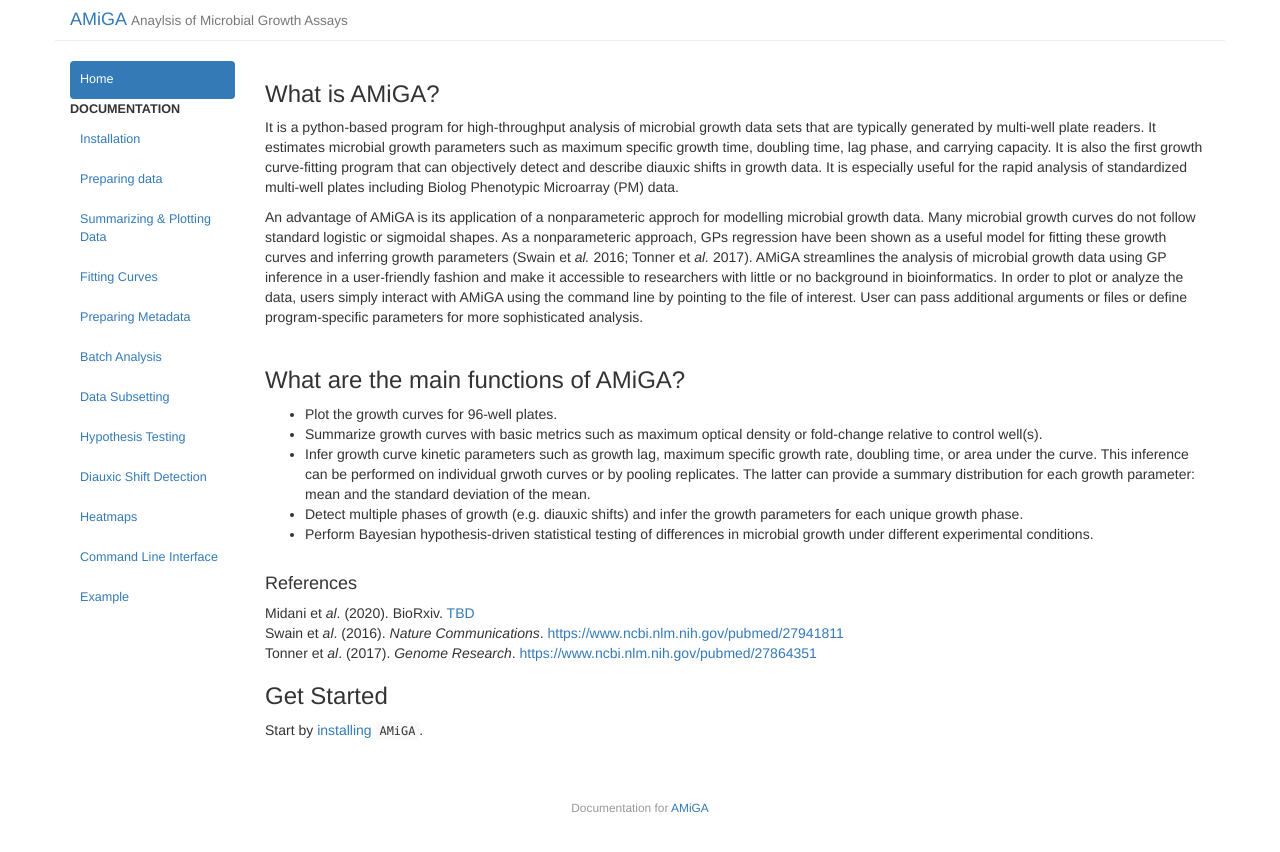
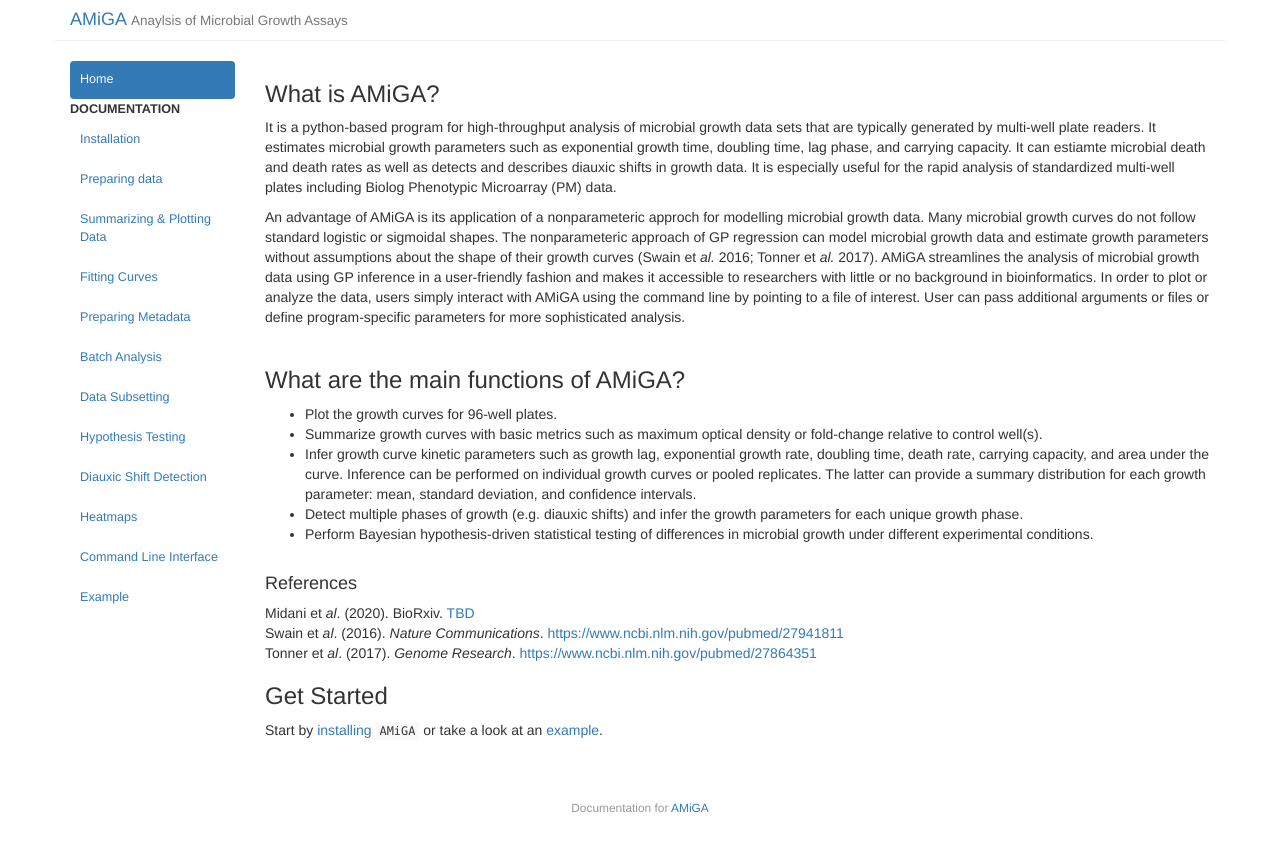
Before and after one commit to firasmidani/amiga, a Jekyll site: the page built from docs/index.md, in a window 1280 px wide. Shown: the top 852 px of the page. Built offline with Jekyll 4.4.1, drawn with Linux system fonts in a browser that asks for light colours.

Commit message:
docs: updated

```diff
--- a/docs/index.md
+++ b/docs/index.md
@@ -6,16 +6,16 @@
 
 ### What is AMiGA?
 
-It is a python-based program for high-throughput analysis of microbial growth data sets that are typically generated by multi-well plate readers. It estimates microbial growth parameters such as maximum specific growth time, doubling time, lag phase, and carrying capacity. It is also the first growth curve-fitting program that can objectively detect and describe diauxic shifts in growth data. It is especially useful for the rapid analysis of standardized multi-well plates including Biolog Phenotypic Microarray (PM<a></a>) data.
+It is a python-based program for high-throughput analysis of microbial growth data sets that are typically generated by multi-well plate readers. It estimates microbial growth parameters such as exponential growth time, doubling time, lag phase, and carrying capacity. It can estiamte microbial death and death rates as well as detects and describes diauxic shifts in growth data. It is especially useful for the rapid analysis of standardized multi-well plates including Biolog Phenotypic Microarray (PM<a></a>) data.
 
-An advantage of AMiGA is its application of a nonparameteric approch for modelling microbial growth data. Many microbial growth curves do not follow standard logistic or sigmoidal shapes. As a nonparameteric approach, GPs regression have been shown as a useful model for fitting these growth curves and inferring growth parameters (Swain et *al.* 2016; Tonner et *al.* 2017<a></a>). AMiGA streamlines the analysis of microbial growth data using GP inference in a user-friendly fashion and make it accessible to researchers with little or no background in bioinformatics. In order to plot or analyze the data, users simply interact with AMiGA using the command line by pointing to the file of interest. User can pass additional arguments or files or define program-specific parameters for more sophisticated analysis.
+An advantage of AMiGA is its application of a nonparameteric approch for modelling microbial growth data. Many microbial growth curves do not follow standard logistic or sigmoidal shapes. The nonparameteric approach of GP regression can model microbial growth data and estimate growth parameters without assumptions about the shape of their growth curves (Swain et *al.* 2016; Tonner et *al.* 2017<a></a>). AMiGA streamlines the analysis of microbial growth data using GP inference in a user-friendly fashion and makes it accessible to researchers with little or no background in bioinformatics. In order to plot or analyze the data, users simply interact with AMiGA using the command line by pointing to a file of interest. User can pass additional arguments or files or define program-specific parameters for more sophisticated analysis.
 <br /><br />
 
 ### What are the main functions of AMiGA?
 
 - Plot the growth curves for 96-well plates.
 - Summarize growth curves with basic metrics such as maximum optical density or fold-change relative to control well\(s<a></a>).
-- Infer growth curve kinetic parameters such as growth lag, maximum specific growth rate, doubling time, or area under the curve. This inference can be performed on individual grwoth curves or by pooling replicates. The latter can provide a summary distribution for each growth parameter: mean and the standard deviation of the mean.
+- Infer growth curve kinetic parameters such as growth lag, exponential growth rate, doubling time, death rate, carrying capacity, and area under the curve. Inference can be performed on individual growth curves or pooled replicates. The latter can provide a summary distribution for each growth parameter: mean, standard deviation, and confidence intervals.
 - Detect multiple phases of growth (e.g. diauxic shifts) and infer the growth parameters for each unique growth phase.
 - Perform Bayesian hypothesis-driven statistical testing of differences in microbial growth under different experimental conditions.
 <br /><br />
@@ -33,6 +33,6 @@
 
 ### Get Started
 
-Start by [installing](/amiga/doc/installation.html) `AMiGA`.
+Start by [installing](/amiga/doc/installation.html) `AMiGA` or take a look at an [example](/amiga/doc/example.html).
 
 <br />
```
